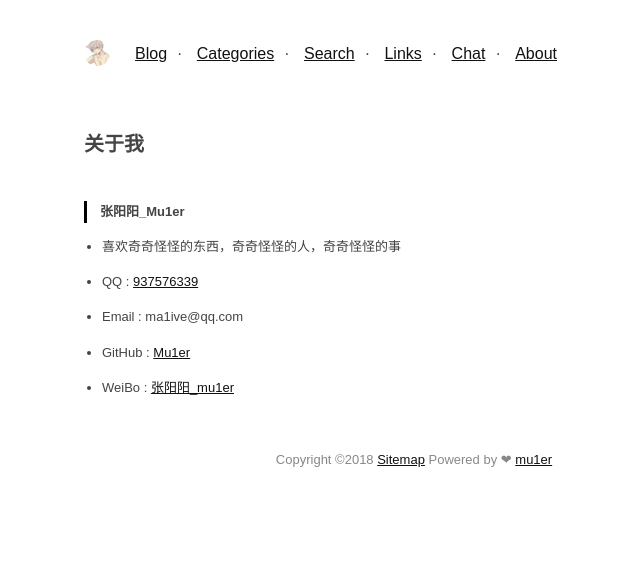
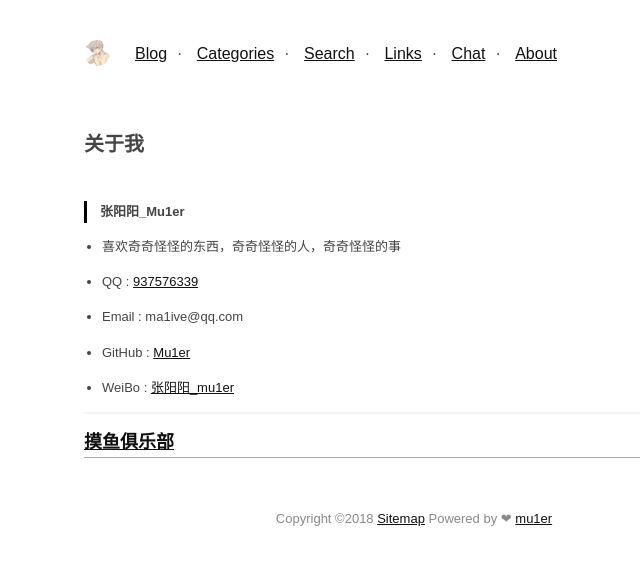
Before and after one commit to mu1er/mu1er.github.io, a Jekyll site: the page built from pages/about.md, in a window 1280 px wide. Shown: the top 565 px of the page, without its empty margins (226-866 px from the left). Built offline with Jekyll 4.4.1, drawn with Linux system fonts in a browser that asks for light colours.

Commit message:
Update about.md

```diff
--- a/pages/about.md
+++ b/pages/about.md
@@ -14,3 +14,8 @@ title: 关于我
 + GitHub : [Mu1er](https://github.com/mu1er)
 
 + WeiBo : [张阳阳_mu1er](https://weibo.com/Ymalive)
+
+
+--------
+
+## [摸鱼俱乐部](https://moo.fish/)
```
